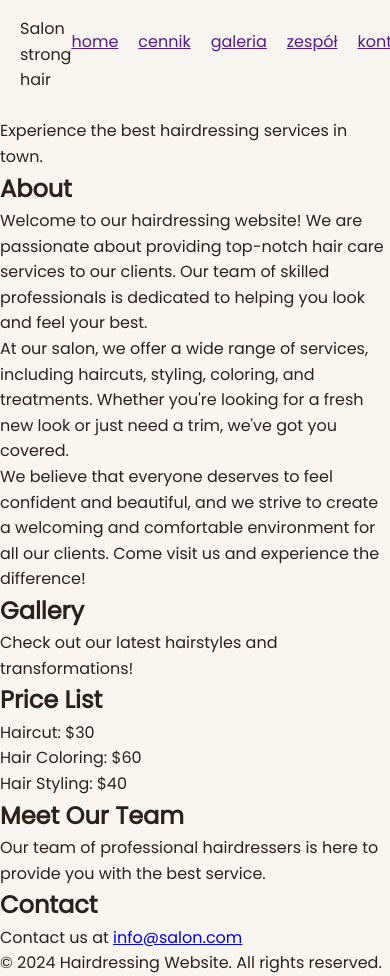
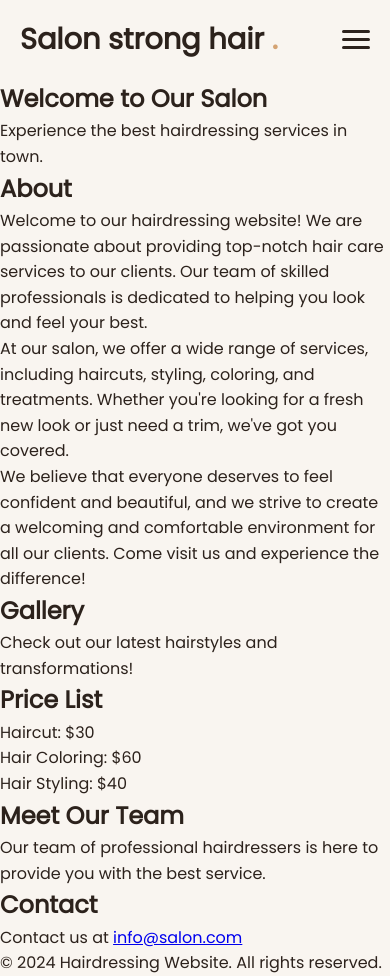
Before and after one commit to PatrycjaKSMRZ/hair-salon-landing-page, a React (Vite) app: page / in a window 390 px wide. Built offline with nearby package versions, Linux system fonts and the light colour scheme.

Commit message:
feat: add responsive hamburger menu with toggle functionality

```diff
--- a/src/components/Header/Header.module.css
+++ b/src/components/Header/Header.module.css
@@ -21,3 +21,61 @@
     display: flex;
     gap: 20px;
 }
+
+.logo {
+    font-size: 1.8rem;
+    font-weight: 700;
+    text-decoration: none;
+    color: #2C221C;
+}
+
+.logo span {
+    color: #D4A373;
+}
+
+.hamburger {
+    display: none;
+    flex-direction: column;
+    gap: 5px;
+    background: none;
+    border: none;
+    cursor: pointer;
+}
+
+.hamburger span {
+    width: 28px;
+    height: 3px;
+    background-color: #2C221C;
+    border-radius: 3px;
+}
+
+@media (max-width: 768px) {
+    /* pokazujemy hamburger */
+    .hamburger {
+        display: flex;
+    }
+
+    .nav {
+        position: absolute;
+        top: 100%;
+        left: 0;
+        width: 0;
+        background-color: #F9F5F0;
+        flex-direction: column;
+        align-items: center;
+        padding: 20px 0;
+        gap: 1.5rem;
+        box-shadow: 0 10px 20px rgba(0, 0, 0, 0.1);
+
+        /* ukrywanie linijki*/
+
+        display: none;
+        opacity: 0;
+        transition: opacity 0.3s ease;
+    }
+
+    .navOpen {
+        display: flex;
+        opacity: 1;
+    }
+}
--- a/src/components/Header/Header.tsx
+++ b/src/components/Header/Header.tsx
@@ -1,11 +1,16 @@
+import {useState} from 'react'
 import styles from './Header.module.css'
 
 function    Header() {
+
+    const [isMenuOpen, setIsMenuOpen] = useState(false);
+    const toggleMenu = () => setIsMenuOpen(!isMenuOpen)
+
     return (
         <header className={styles.header}>
             <div className={styles.wrapper}>
-                <span className={styles.logo}>Salon strong hair </span>
-                <nav className={styles.nav}>
+                <span className={styles.logo}>Salon strong hair <span>.</span> </span>
+                <nav className={`${styles.nav} ${isMenuOpen ? styles.navOpen : ''} `}>
                     <a href="">home</a>
                     <a href="">cennik</a>
                     <a href="">galeria</a>
@@ -13,6 +18,11 @@ function    Header() {
                     <a href="">kontakt</a>
                     <a href="">UMÓW WIZYTĘ</a>
                 </nav>
+                <button className={styles.hamburger} onClick={toggleMenu}>
+                    <span></span>
+                    <span></span>
+                    <span></span>
+                </button>
             </div>
         </header>
     );
```
